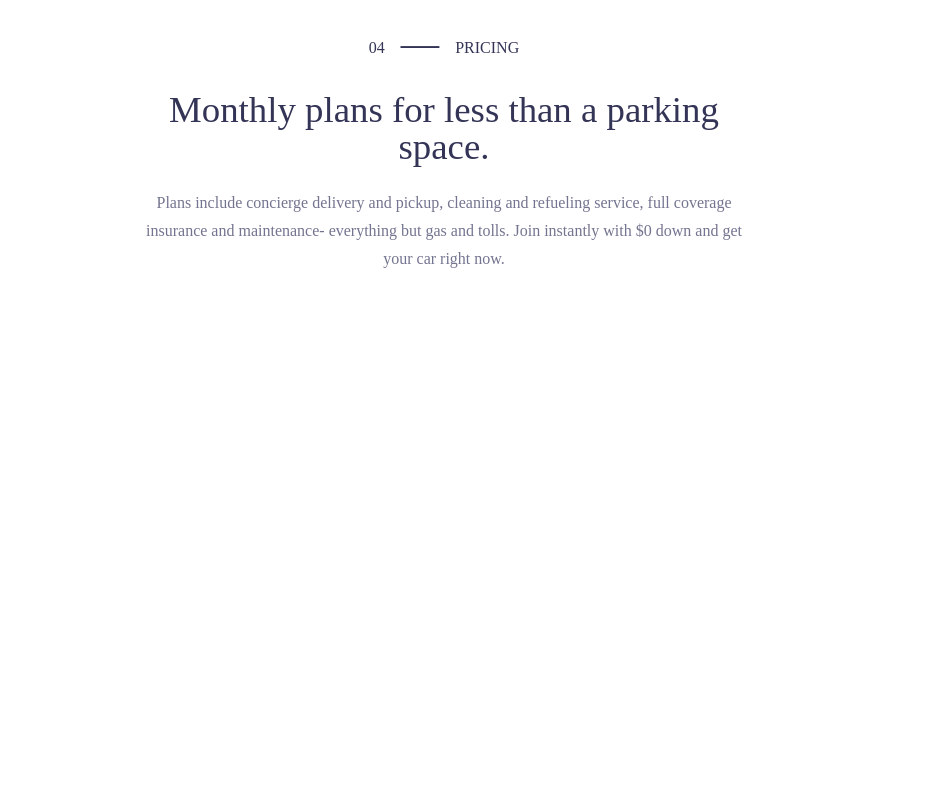
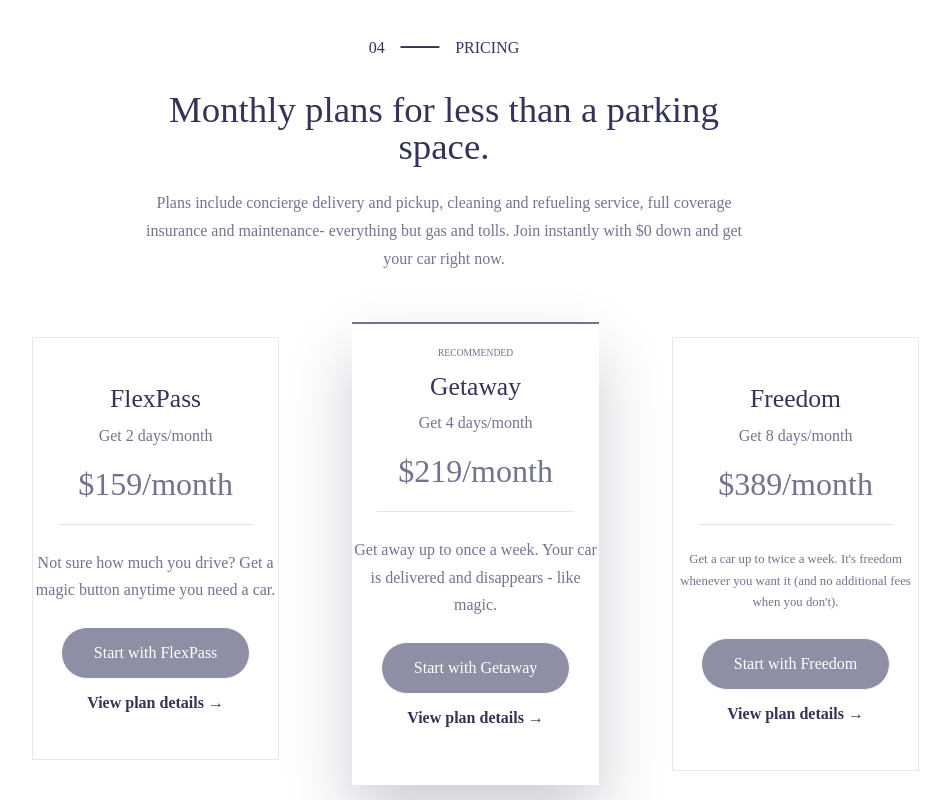
Before and after one commit to Nnaji-Victor/upshift, a website: page index.html in a window 1280 px wide. Shown: the part 3105-3905 px from the top of the page, without its empty margins (196-1146 px from the left). Before the commit the page ends 3378 px from the top, so only its background shows below. Drawn offline with nearby package versions, Linux system fonts and the light colour scheme.

Commit message:
html for price list

```diff
--- a/index.html
+++ b/index.html
@@ -284,11 +284,69 @@
         <div class="container">
                 <div class="row">
                     <div class="col-md-6 offset-md-3">
-                     <div class="pricing">
+                     <div class="pricing mb-lg-5">
                         <p class="about-left__title text-center pricing__title">04<span>&mdash; </span>Pricing</p>
                         <h2 class="pricing__heading text-center mb-lg-4">Monthly plans for less than a parking space.
                             </h2>
                         <p class="pricing__paragraph text-center">Plans include concierge delivery and pickup, cleaning and refueling service, full coverage insurance and maintenance- everything but gas and tolls. Join instantly with $0 down and get your car right now.</p>
+                    </div>
+                </div>
+            </div>
+        </div>
+
+        <div class="container">
+            <div class="price-list mt-lg-3">
+                <div class="row">
+                    <div class="col-lg-9 offset-lg-2">
+                        <div class="row">
+                            <div class="col-lg-4">
+                                <div class="price-container text-center">
+                                    <h2 class="price-list-heading pt-lg-5">FlexPass</h2>
+                                    <p class="price-list-sub mt-lg-3 mb-lg-4">Get 2 days/month</p>
+                                    <p class="price-list-price mb-lg-4">$159/month</p>
+                                    <hr class="price-list__line mb-lg-4">
+                                    <p class="price-list-content mb-lg-4">
+                                        Not sure how much you drive?
+                                        Get a magic button anytime you need a car.
+                                    </p>
+                                    <button type="button" class="btn btn-light util-btn-dark mb-lg-3">Start with FlexPass</button>
+                                    <p class="about-left__cta--2 mb-lg-5">View plan details &rarr;</p>
+
+                                </div>
+                            </div>
+
+                            <div class="col-lg-4">
+                                <div class="price-container price-list-2 text-center">
+                                        <h2 class="price-recommend pt-lg-4 mb-lg-3">Recommended</h2>
+                                        <h2 class="price-list-heading">Getaway</h2>
+                                        <p class="price-list-sub mt-lg-3 mb-lg-4">Get 4 days/month</p>
+                                        <p class="price-list-price mb-lg-4">$219/month</p>
+                                        <hr class="price-list__line mb-lg-4">
+                                        <p class="price-list-content mb-lg-4">
+                                                Get away up to once a week.
+                                                Your car is delivered and disappears - like magic.
+                                        </p>
+                                        <button type="button" class="btn btn-light util-btn-dark mb-lg-3">Start with Getaway</button>
+                                        <p class="about-left__cta--2 mb-lg-5">View plan details &rarr;</p>
+
+                                </div>
+                            </div>
+
+                            <div class="col-lg-4">
+                                <div class="price-container text-center">
+                                    <h2 class="price-list-heading pt-lg-5">Freedom</h2>
+                                    <p class="price-list-sub mt-lg-3 mb-lg-4">Get 8 days/month</p>
+                                    <p class="price-list-price mb-lg-4">$389/month</p>
+                                    <hr class="price-list__line mb-lg-4">
+                                    <p class="price-list-content mb-lg-4 price-reduce">
+                                        Get a car up to twice a week. It's freedom whenever you want it (and no additional fees when you don't).
+                                    </p>
+                                    <button type="button" class="btn btn-light util-btn-dark mb-lg-3">Start with Freedom</button>
+                                    <p class="about-left__cta--2 mb-lg-5">View plan details &rarr;</p>
+
+                                </div>
+                            </div>
+                        </div>
                     </div>
                 </div>
             </div>
```
